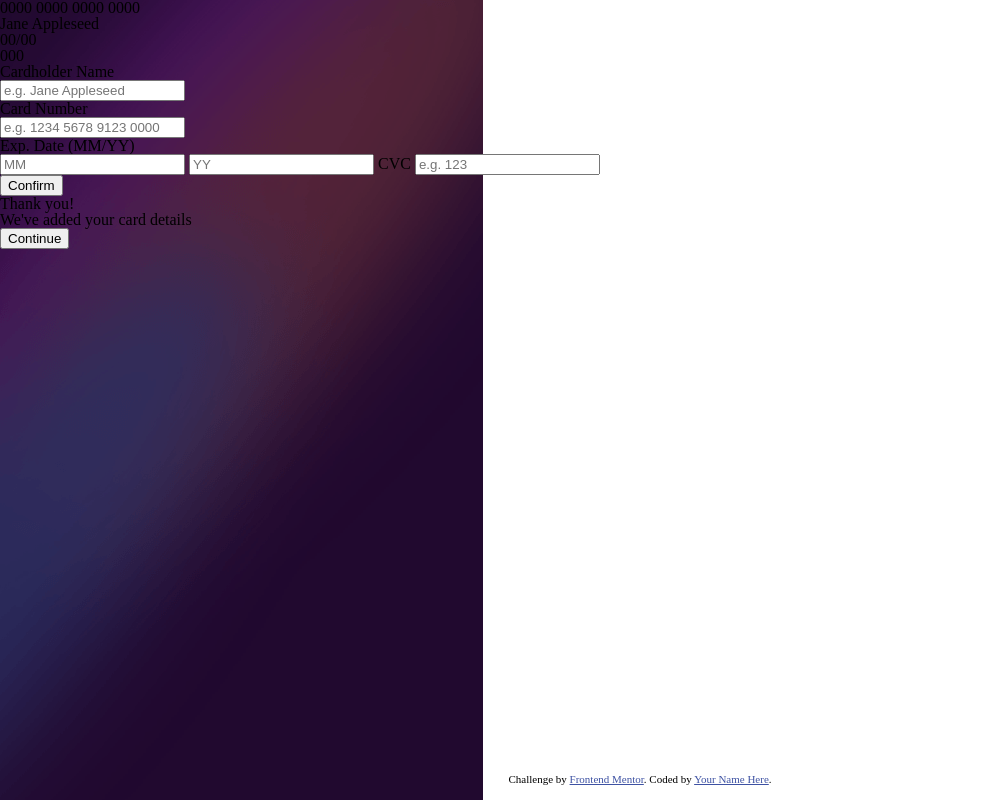
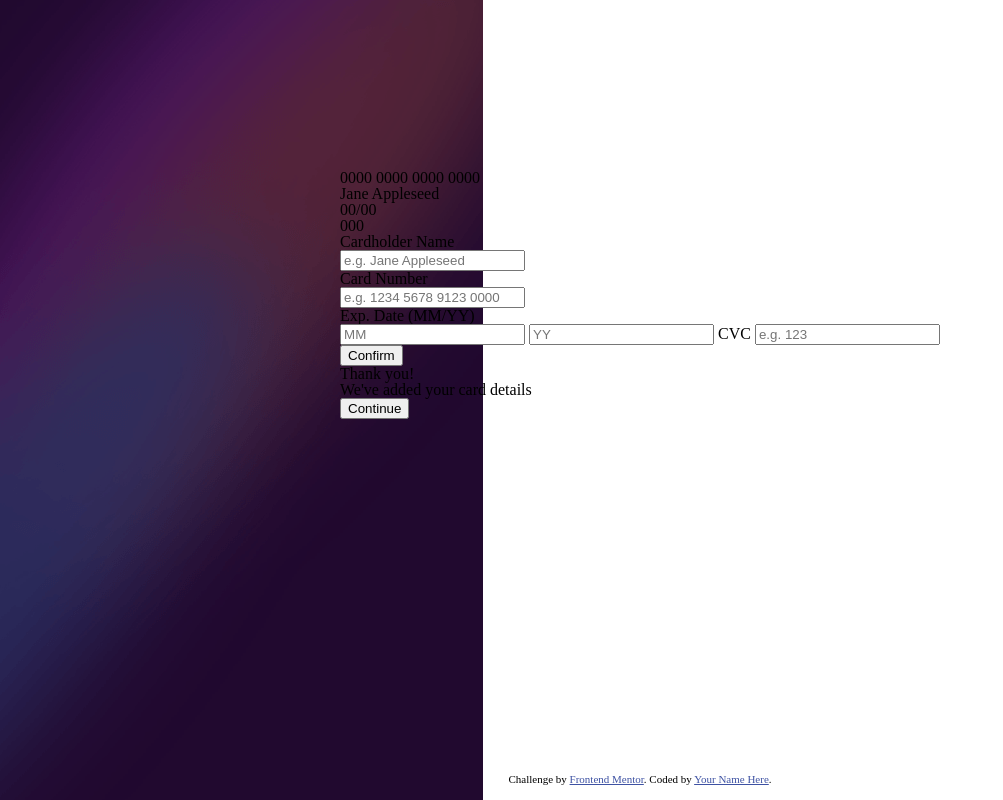
Before and after one commit to Jon-Ledo/FEM-Interactive-Card-Details-Form, a plain HTML site: page index.html in a window 1280 px wide. Shown: the whole page, without its empty margins (0-1003 px from the left). Drawn offline with Linux system fonts and the light colour scheme.

Commit message:
rearranged some elements, added new classes

```diff
--- a/css/styles.css
+++ b/css/styles.css
@@ -25,12 +25,26 @@ body {
   background-image: url(../assets/images/bg-main-desktop.png);
   background-repeat: no-repeat;
   min-height: 100vh;
-
   display: flex;
   flex-direction: column;
 }
 
+.wrapper {
+  max-width: 1440px;
+  margin: auto;
+}
+
+/* FOOTER */
 footer {
   margin-top: auto;
   padding: 15px;
 }
+
+.attribution {
+  font-size: 11px;
+  text-align: center;
+}
+
+.attribution a {
+  color: hsl(228, 45%, 44%);
+}
--- a/index.html
+++ b/index.html
@@ -8,14 +8,12 @@
   <link rel="stylesheet" href="./css/reset.css">
   <link rel="stylesheet" href="./css/styles.css">
   <script src="./app.js" defer></script>
-  <style>
-    .attribution { font-size: 11px; text-align: center; }
-    .attribution a { color: hsl(228, 45%, 44%); }
-  </style>
 </head>
 <body>
-  <section>
-    <div class="card-container background-img">
+  <div class="wrapper">
+    <section class="images-container">
+      <article class="background-img">
+        <div class="card-container">
           <p class="card-number">
             0000 0000 0000 0000
           </p>
@@ -28,11 +26,12 @@
             </p>
           </div>
         </div>
-  </section>
-  <section>
+      </article>
+      <article>
         <div class="card-back">
           <p class="card-security">000</p>
         </div>
+      </article>
     </section>
 
     <main>
@@ -62,6 +61,7 @@
         <button type="button">Continue</button>
       </div>
     </section>
+  </div>
 
   <footer>
     <div class="attribution">
```
Lines whose indentation alone changed are shown as unchanged.
